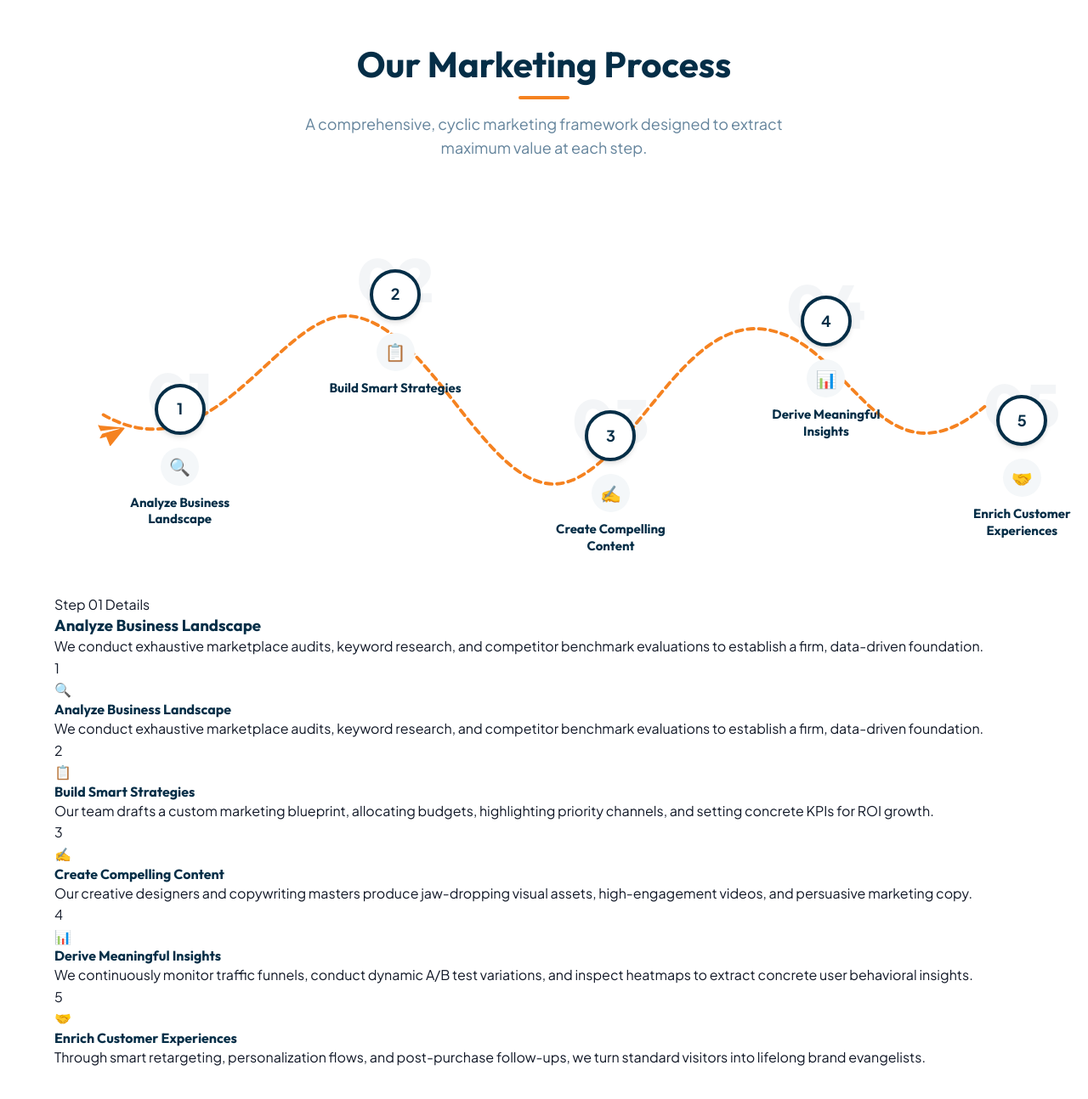
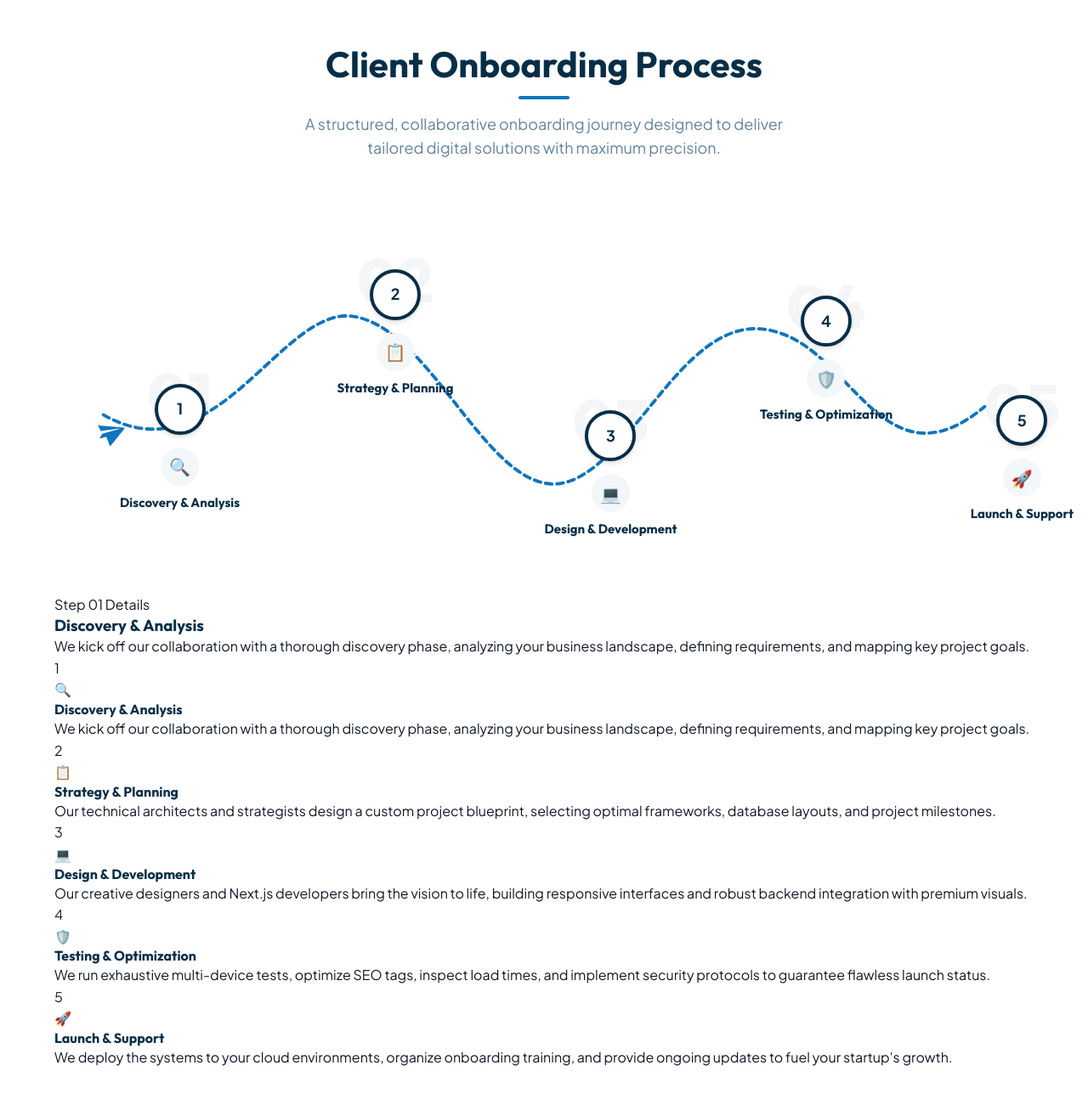
Before and after one commit to Vedabhavishya/AnanyaHiSolutions, a Next.js app: page / in a window 1280 px wide. Shown: the part 2022-3316 px from the top of the page at 85% size. Built offline with nearby package versions, Linux system fonts and the light colour scheme.

Commit message:
style/feat: change marketing process to Client Onboarding Process with brand blue theme

```diff
--- a/src/app/globals.css
+++ b/src/app/globals.css
@@ -566,6 +566,10 @@ button {
   position: relative;
 }
 
+.process-section .section-header h2::after {
+  background: var(--primary-blue);
+}
+
 .process-container {
   position: relative;
   width: 100%;
@@ -586,7 +590,7 @@ button {
 
 .process-svg-path {
   fill: none;
-  stroke: var(--accent-orange);
+  stroke: var(--primary-blue);
   stroke-width: 4;
   stroke-linecap: round;
   stroke-dasharray: 8 6;
@@ -628,10 +632,10 @@ button {
 }
 
 .process-step:hover .process-node {
-  border-color: var(--accent-orange);
-  color: var(--accent-orange);
+  border-color: var(--primary-blue);
+  color: var(--primary-blue);
   transform: scale(1.15);
-  box-shadow: 0 0 15px rgba(245, 130, 32, 0.4);
+  box-shadow: var(--shadow-blue-glow);
 }
 
 .process-icon {
@@ -649,8 +653,8 @@ button {
 }
 
 .process-step:hover .process-icon {
-  background: rgba(245, 130, 32, 0.1);
-  color: var(--accent-orange);
+  background: rgba(15, 117, 188, 0.1);
+  color: var(--primary-blue);
   transform: translateY(-5px);
 }
 
@@ -669,7 +673,7 @@ button {
 }
 
 .process-step:hover .process-step-num {
-  color: rgba(245, 130, 32, 0.12);
+  color: rgba(15, 117, 188, 0.12);
   transform: translateX(-50%) translateY(-5px);
 }
 
@@ -684,7 +688,7 @@ button {
   position: absolute;
   width: 32px;
   height: 32px;
-  color: var(--accent-orange);
+  color: var(--primary-blue);
   z-index: 10;
   pointer-events: none;
   offset-path: path("M 60,240 C 200,320 280,100 370,120 C 470,140 540,360 635,320 C 720,285 780,100 890,140 C 980,170 1020,330 1140,230");
--- a/src/app/page.js
+++ b/src/app/page.js
@@ -158,38 +158,38 @@ export default function Home() {
     },
   ];
 
-  // Digital Marketing Process State
+  // Client Onboarding Process State
   const [activeStep, setActiveStep] = useState(0);
   const processSteps = [
     {
       num: 1,
-      title: "Analyze Business Landscape",
-      detail: "We conduct exhaustive marketplace audits, keyword research, and competitor benchmark evaluations to establish a firm, data-driven foundation.",
+      title: "Discovery & Analysis",
+      detail: "We kick off our collaboration with a thorough discovery phase, analyzing your business landscape, defining requirements, and mapping key project goals.",
       icon: "🔍",
     },
     {
       num: 2,
-      title: "Build Smart Strategies",
-      detail: "Our team drafts a custom marketing blueprint, allocating budgets, highlighting priority channels, and setting concrete KPIs for ROI growth.",
+      title: "Strategy & Planning",
+      detail: "Our technical architects and strategists design a custom project blueprint, selecting optimal frameworks, database layouts, and project milestones.",
       icon: "📋",
     },
     {
       num: 3,
-      title: "Create Compelling Content",
-      detail: "Our creative designers and copywriting masters produce jaw-dropping visual assets, high-engagement videos, and persuasive marketing copy.",
-      icon: "✍️",
+      title: "Design & Development",
+      detail: "Our creative designers and Next.js developers bring the vision to life, building responsive interfaces and robust backend integration with premium visuals.",
+      icon: "💻",
     },
     {
       num: 4,
-      title: "Derive Meaningful Insights",
-      detail: "We continuously monitor traffic funnels, conduct dynamic A/B test variations, and inspect heatmaps to extract concrete user behavioral insights.",
-      icon: "📊",
+      title: "Testing & Optimization",
+      detail: "We run exhaustive multi-device tests, optimize SEO tags, inspect load times, and implement security protocols to guarantee flawless launch status.",
+      icon: "🛡️",
     },
     {
       num: 5,
-      title: "Enrich Customer Experiences",
-      detail: "Through smart retargeting, personalization flows, and post-purchase follow-ups, we turn standard visitors into lifelong brand evangelists.",
-      icon: "🤝",
+      title: "Launch & Support",
+      detail: "We deploy the systems to your cloud environments, organize onboarding training, and provide ongoing updates to fuel your startup's growth.",
+      icon: "🚀",
     },
   ];
 
@@ -448,8 +448,8 @@ export default function Home() {
       <section id="process" className="process-section">
         <div className="container">
           <div className="section-header">
-            <h2>Our Marketing Process</h2>
-            <p>A comprehensive, cyclic marketing framework designed to extract maximum value at each step.</p>
+            <h2>Client Onboarding Process</h2>
+            <p>A structured, collaborative onboarding journey designed to deliver tailored digital solutions with maximum precision.</p>
           </div>
 
           {/* Interactive Curvy Wave Container */}
@@ -465,7 +465,7 @@ export default function Home() {
               <g className="process-paper-plane">
                 <path
                   d="M1.94 13.91L29.6 1.15c.67-.3 1.45.2 1.34.93L26.68 28.5a.69.69 0 0 1-1.12.44L16.48 21.6 11.23 27a.5.5 0 0 1-.85-.35v-5.62l15.3-15.82c.16-.16-.06-.41-.26-.27L6.87 18.9 1.14 14.65a.69.69 0 0 1 .8-1.14z"
-                  fill="var(--accent-orange)"
+                  fill="var(--primary-blue)"
                 />
               </g>
             </svg>
@@ -489,7 +489,7 @@ export default function Home() {
 
           {/* Interactive Steps Details panel */}
           <div className="max-w-[700px] mx-auto mt-12 bg-slate-50 border border-slate-200 rounded-2xl p-8 shadow-md text-center transition-all duration-300">
-            <span className="inline-block bg-orange-100 text-orange-600 font-bold px-4 py-1.5 rounded-full text-xs uppercase tracking-wide mb-3">
+            <span className="inline-block bg-blue-50 text-blue-600 font-bold px-4 py-1.5 rounded-full text-xs uppercase tracking-wide mb-3">
               Step 0{processSteps[activeStep].num} Details
             </span>
             <h3 className="text-2xl font-bold text-slate-800 mb-3">{processSteps[activeStep].title}</h3>
```
